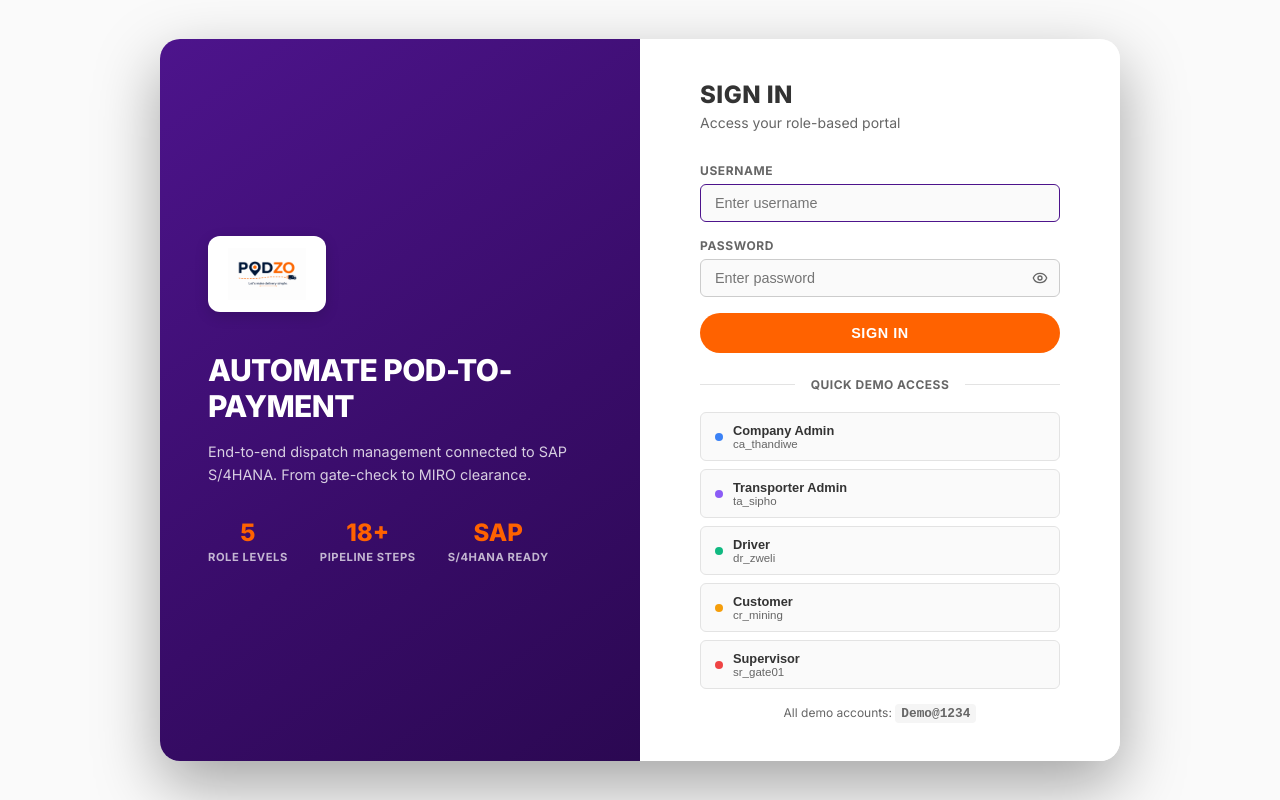
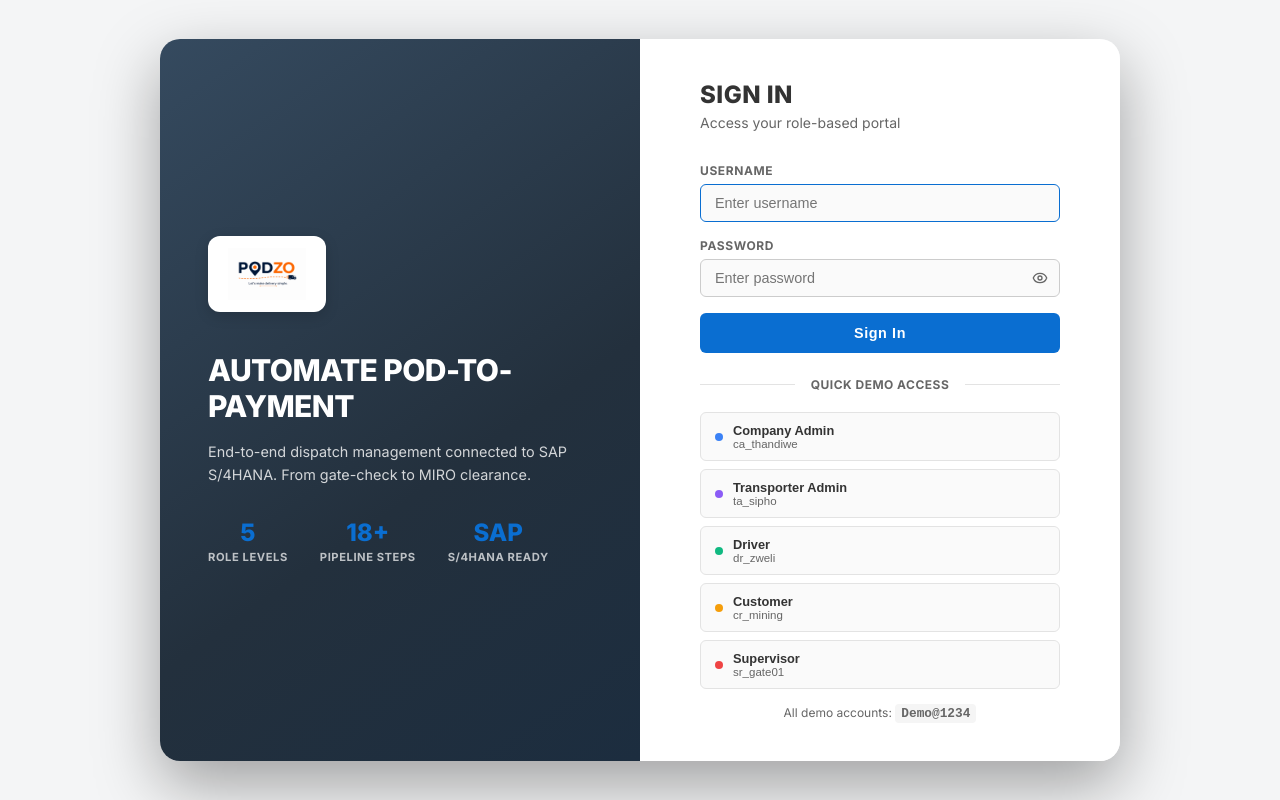
Before and after one commit to Varad-6/POD, a React (Vite) app: page /login in a window 1280 px wide. Built offline with nearby package versions, Linux system fonts and the light colour scheme; no server answers.

Commit message:
style: converted entire design system to SAP Fiori Horizon UI5 theme and fixed duplicate topbar header

```diff
--- a/src/components/TopBar.tsx
+++ b/src/components/TopBar.tsx
@@ -120,9 +120,6 @@
         <div style={{ display: 'flex', alignItems: 'center', gap: '12px', borderRight: '1px solid #E2E8F0', paddingRight: '16px' }}>
           <PodzoLogo variant="compact" height={28} />
         </div>
-        <h2 style={{ fontSize: '17px', fontWeight: '800', color: 'var(--neutral-900)', letterSpacing: '-0.02em', margin: 0 }}>
-          {title}
-        </h2>
         <h2 style={{ fontSize: '17px', fontWeight: '800', color: 'var(--neutral-900)', letterSpacing: '-0.02em', margin: 0 }}>
           {title}
         </h2>
--- a/src/index.css
+++ b/src/index.css
@@ -302,17 +302,16 @@
   margin-top: 2px;
 }
 
-/* ── FedEx Enterprise Buttons ────────────────────────────────── */
+/* ── SAP Fiori UI5 Enterprise Buttons ────────────────────────── */
 .btn {
   display: inline-flex;
   align-items: center;
   justify-content: center;
   gap: 8px;
-  padding: 10px 22px;
+  padding: 8px 16px;
   font-size: 13px;
-  font-weight: 800;
-  text-transform: uppercase;
-  letter-spacing: 0.04em;
+  font-weight: 600;
+  text-transform: none;
   border-radius: var(--radius-full);
   border: 1px solid transparent;
   cursor: pointer;
@@ -323,28 +322,31 @@
 .btn-primary {
   background-color: var(--brand-purple);
   color: #FFFFFF;
+  border-color: var(--brand-purple);
 }
 .btn-primary:hover {
   background-color: var(--brand-purple-dark);
-  box-shadow: 0 4px 14px rgba(77, 20, 140, 0.3);
+  border-color: var(--brand-purple-dark);
 }
 
 .btn-accent, .btn-orange {
   background-color: var(--brand-orange);
   color: #FFFFFF;
+  border-color: var(--brand-orange);
 }
 .btn-accent:hover, .btn-orange:hover {
   background-color: var(--brand-orange-hover);
-  box-shadow: 0 4px 14px rgba(255, 98, 0, 0.35);
+  border-color: var(--brand-orange-hover);
 }
 
 .btn-dark {
-  background-color: var(--brand-purple-dark);
+  background-color: var(--brand-navy);
   color: #FFFFFF;
+  border-color: var(--brand-navy);
 }
 .btn-dark:hover {
-  background-color: var(--brand-purple);
-  box-shadow: 0 4px 14px rgba(56, 12, 104, 0.3);
+  background-color: var(--brand-navy-mid);
+  border-color: var(--brand-navy-mid);
 }
 
 .btn-ghost {
@@ -353,14 +355,14 @@
   border-color: var(--neutral-300);
 }
 .btn-ghost:hover {
-  background-color: var(--neutral-100);
+  background-color: var(--neutral-50);
   border-color: var(--neutral-400);
   color: var(--brand-purple);
 }
 
 .btn-sm {
-  padding: 6px 14px;
-  font-size: 11px;
+  padding: 5px 12px;
+  font-size: 12px;
 }
 
 /* ── Modern Table Styling ─────────────────────────────────── */
@@ -382,10 +384,9 @@
 table.data-table th {
   background: var(--neutral-100);
   color: var(--neutral-600);
-  font-size: 11px;
+  font-size: 12px;
   font-weight: 700;
-  text-transform: uppercase;
-  letter-spacing: 0.05em;
+  text-transform: none;
   padding: 12px 16px;
   border-bottom: 1px solid var(--neutral-200);
 }
--- a/src/styles/theme.css
+++ b/src/styles/theme.css
@@ -9,65 +9,68 @@
 @import url('https://fonts.googleapis.com/css2?family=Inter:ital,opsz,wght@0,14..32,300;0,14..32,400;0,14..32,500;0,14..32,600;0,14..32,700;0,14..32,800;1,14..32,400&family=JetBrains+Mono:wght@400;500;600;700&display=swap');
 
 :root {
-  /* ── Brand Palette (FedEx-Inspired) ────────────────────────── */
-  --brand-purple:       #4D148C;   /* FedEx Purple — Primary Header & Nav */
-  --brand-purple-dark:  #380C68;   /* Hover / Dark Active States */
-  --brand-purple-light: #F2ECFB;   /* Subtly tinted background fills */
+  /* ── Brand Palette (SAP Fiori Horizon) ─────────────────────── */
+  --brand-purple:       #0A6ED1;   /* SAP Blue (sapButton_Emphasized_Background) */
+  --brand-purple-dark:  #0854A0;   /* SAP Dark Blue Hover State */
+  --brand-purple-light: #EFF6FC;   /* SAP Light Blue Background Fill */
 
-  --brand-orange:       #FF6200;   /* FedEx Orange — Primary Actions & Badges */
-  --brand-orange-hover: #E05600;   /* Button Hover Darken */
-  --brand-orange-light: #FFF2EB;   /* Accent Highlights */
+  --brand-orange:       #0A6ED1;   /* Mapped to SAP Fiori Blue */
+  --brand-orange-hover: #0854A0;   /* Mapped to SAP Fiori Dark Blue */
+  --brand-orange-light: #EFF6FC;   /* Mapped to SAP Fiori Light Blue */
 
-  --brand-navy:         #4D148C;   /* Replaced navy references with Primary Purple */
-  --brand-navy-mid:     #380C68;
-  --brand-navy-light:   #2B0852;
+  --brand-navy:         #354A5F;   /* Fiori Shell Blue-Gray (sapShell_Background) */
+  --brand-navy-mid:     #23303D;   /* Darker Fiori Shell background */
+  --brand-navy-light:   #1C2D3F;   /* Deepest Fiori header accent */
 
-  --accent-blue:        #4D148C;   /* Primary accent mapped to Purple */
-  --accent-blue-hover:  #380C68;
-  --accent-blue-light:  #F2ECFB;
-  --accent-blue-muted:  #9D72DA;
+  --accent-blue:        #0A6ED1;   /* Standard SAP Blue Accent */
+  --accent-blue-hover:  #0854A0;
+  --accent-blue-light:  #EFF6FC;
+  --accent-blue-muted:  #7FB2E8;
 
-  --accent-cyan:        #0080A3;
-  --accent-emerald:     #008A00;   /* Verified Status */
-  --accent-emerald-light:#E6F4E6;
+  --accent-cyan:        #0A6ED1;   /* Mapped to SAP Fiori Blue */
+  --accent-emerald:     #107E3E;   /* Fiori Green (Success) */
+  --accent-emerald-light:#F1FDF5;
 
-  /* ── Neutrals (Clean Crisp Scale) ─────────────────────────── */
-  --neutral-950: #111111;
-  --neutral-900: #222222;
-  --neutral-800: #333333;
-  --neutral-700: #444444;
-  --neutral-600: #666666;
-  --neutral-500: #767676;
-  --neutral-400: #999999;
-  --neutral-300: #CCCCCC;
-  --neutral-200: #E3E3E3;
-  --neutral-100: #F5F5F5;   /* FedEx Light Gray Dividers */
-  --neutral-50:  #FAFAFA;
-  --neutral-0:   #FFFFFF;
+  /* ── Neutrals (Fiori Horizon Canvas & Shell Scale) ────────── */
+  --neutral-950: #1B2A32;
+  --neutral-900: #2C3E50;
+  --neutral-800: #324553;
+  --neutral-700: #4B6375;
+  --neutral-600: #556B7C;
+  --neutral-500: #6A7B8C;
+  --neutral-400: #A6B4C2;
+  --neutral-300: #CAD1D9;
+  --neutral-200: #D1D5DB;
+  --neutral-100: #E5E7EB;   /* Divider color */
+  --neutral-50:  #F4F5F6;   /* Fiori Canvas Background */
+  --neutral-0:   #FFFFFF;   /* Clean Card / Tile Background */
 
-  /* ── Semantic Colors ──────────────────────────────────────── */
-  --success-600: #008A00;
-  --success-500: #00A800;
-  --success-100: #E6F4E6;
-  --success-50:  #F2F9F2;
+  /* ── Semantic Colors (Fiori Standard UI5) ─────────────────── */
+  --success-600: #107E3E;   /* Fiori Positive text */
+  --success-500: #1C9F4E;
+  --success-100: #EAF4EC;   /* Fiori Positive bg */
+  --success-5:   #EAF4EC;
+  --success-50:  #F1FDF5;
 
-  --warning-600: #D96B00;
-  --warning-500: #FF6200;
-  --warning-100: #FFF2EB;
-  --warning-50:  #FFF9F5;
+  --warning-600: #B75C00;   /* Fiori Critical text */
+  --warning-500: #E37C00;
+  --warning-100: #FFF2E6;   /* Fiori Critical bg */
+  --warning-50:  #FFFDF0;
 
-  --error-700:   #B91C1C;
-  --error-600:   #D32F2F;
-  --error-100:   #FFEBEE;
-  --error-50:    #FFFAFA;
+  /* ── Reference Error Fills ───────────────────────── */
+  --error-700:   #BB0000;   /* Fiori Negative text */
+  --error-600:   #E30000;
+  --error-100:   #FFE6E6;   /* Fiori Negative bg */
+  --error-50:    #FFF0F0;
 
-  --info-600:    #4D148C;
-  --info-500:    #6722BD;
-  --info-100:    #F2ECFB;
-  --info-50:     #FAF7FE;
+  /* ── Informational / Neutral Highlighting ─────────── */
+  --info-600:    #0A6ED1;   /* Fiori Informative text */
+  --info-500:    #0070D2;
+  --info-100:    #EFF6FC;   /* Fiori Informative bg */
+  --info-50:     #F4F9FD;
 
-  /* ── Typography (FedEx Clean Sans-Serif) ──────────────────── */
-  --font-family:      'Inter', -apple-system, BlinkMacSystemFont, 'Segoe UI', Arial, sans-serif;
+  /* ── Typography (SAP 72 Font Stack) ─────────────────────── */
+  --font-family:      "72", "72-Web", 'Inter', -apple-system, BlinkMacSystemFont, 'Segoe UI', Arial, sans-serif;
   --font-mono:        'JetBrains Mono', monospace;
 
   --text-xs:    11px;
@@ -102,9 +105,9 @@
   /* ── Card & Pill Radii ────────────────────────────────────── */
   --radius-sm:  4px;
   --radius-md:  6px;
-  --radius-lg:  8px;
-  --radius-xl:  12px;
-  --radius-full:9999px; /* Pill Shape buttons & tracking bars */
+  --radius-lg:  6px;
+  --radius-xl:  8px;
+  --radius-full:6px; /* Normalized standard buttons (Fiori buttons are not pill-shaped) */
 
   /* ── Enterprise Elevation & Shadows ──────────────────────── */
   --shadow-subtle: 0 1px 3px rgba(0, 0, 0, 0.05);
```
Also changed, not shown: src/pages/LoginPage.tsx (+12 -12 lines).
